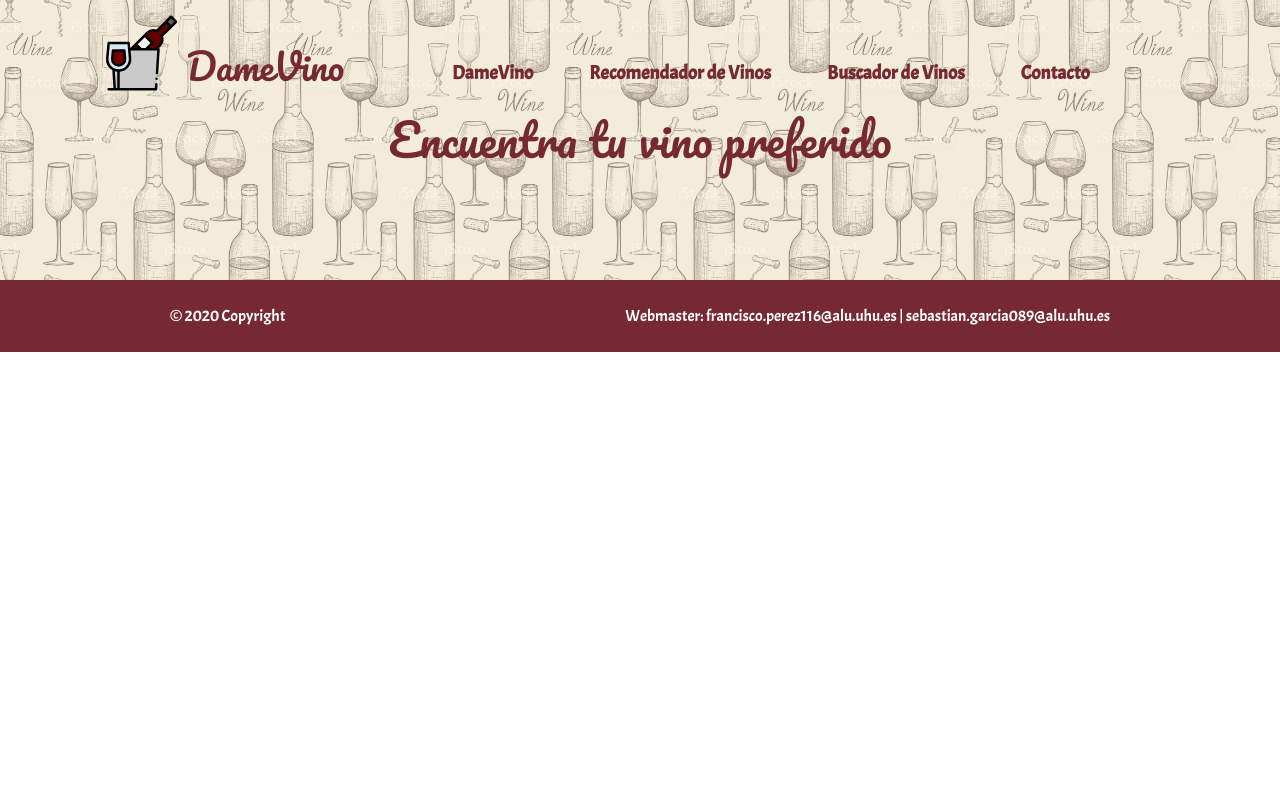
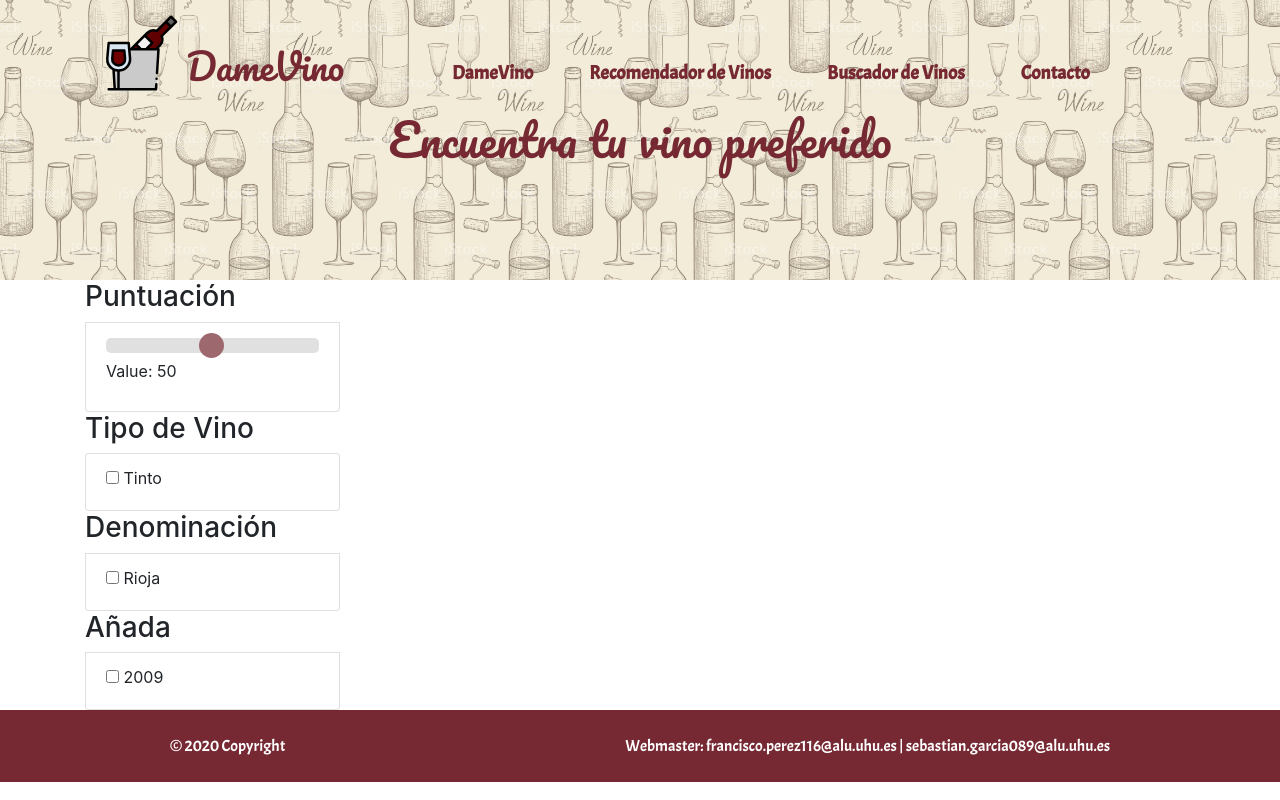
Before and after one commit to sebagm/damevino, a Django app: page /vinoteca/ in a window 1280 px wide. Run offline with Django 3.2, Linux system fonts and the light colour scheme; some libraries are stand-ins or nearby versions.

Commit message:
vinoteca v1

```diff
--- a/dameVino/templates/static/css/navbar.css
+++ b/dameVino/templates/static/css/navbar.css
@@ -82,3 +82,37 @@
     width: 120px;
     height: 120px;
 }
+
+/*
+==========================FUNCIONES VINOTECA=============================================
+*/
+
+.slider {
+    -webkit-appearance: none;
+    width: 100%;
+    height: 15px;
+    border-radius: 5px;
+    background: #d3d3d3;
+    outline: none;
+    opacity: 0.7;
+    -webkit-transition: .2s;
+    transition: opacity .2s;
+  }
+
+  .slider::-webkit-slider-thumb {
+    -webkit-appearance: none;
+    appearance: none;
+    width: 25px;
+    height: 25px;
+    border-radius: 50%;
+    background: #762933;
+    cursor: pointer;
+  }
+
+  .slider::-moz-range-thumb {
+    width: 25px;
+    height: 25px;
+    border-radius: 50%;
+    background: #762933;
+    cursor: pointer;
+  }
--- a/dameVino/templates/static/js/funciones.js
+++ b/dameVino/templates/static/js/funciones.js
@@ -158,3 +158,6 @@ function fin(){
     $("#colRV button").remove();
     $("#colRV").append("<h1>Se acabó el formulario</h1>");
 }
+
+//=========================================FUNCIONES VINOTECA=========================
+//================================================================================
--- a/dameVino/templates/vinoteca.html
+++ b/dameVino/templates/vinoteca.html
@@ -5,5 +5,53 @@
 
 {% block content %}
 
+<div class="container">
+    <div class="row">
+        <div class="col-md-3">
+            <div class="list-group">
+                <h3>Puntuación</h3>
+                <div class="list-group-item">
+                    <div class="slidecontainer">
+                        <input type="range" min="1" max="100" value="50" class="slider" id="myRange">
+                        <p>Value: <span id="demo"></span></p>
+                    </div>
+                </div>
+            </div>
+            <div class="list-group">
+                <h3>Tipo de Vino</h3>
+                <div class="brandSection">
+                    <div class="list-group-item checkbox">
+                        <label><input type="checkbox" class="productDetail brand" value="brandTest" > Tinto</label>
+                    </div>
+                </div>
+            </div>
+            <div class="list-group">
+                <h3>Denominación</h3>
+                <div class="list-group-item checkbox">
+                    <label><input type="checkbox" class="productDetail ram" value="ramTest" > Rioja</label>
+                </div>
+            </div>
+            <div class="list-group">
+                <h3>Añada</h3>
+                <div class="list-group-item checkbox">
+                    <label><input type="checkbox" class="productDetail storage" value="internalStorageTest" > 2009</label>
+                </div>
+            </div>
+        </div>
+        <div class="col-md-9">
+            <div class="row searchResult"></div>
+        </div>
+    </div>
+</div>
+
+<script>
+    var slider = document.getElementById("myRange");
+    var output = document.getElementById("demo");
+    output.innerHTML = slider.value;
+
+    slider.oninput = function() {
+    output.innerHTML = this.value;
+    }
+</script>
 
 {% endblock %}
```
